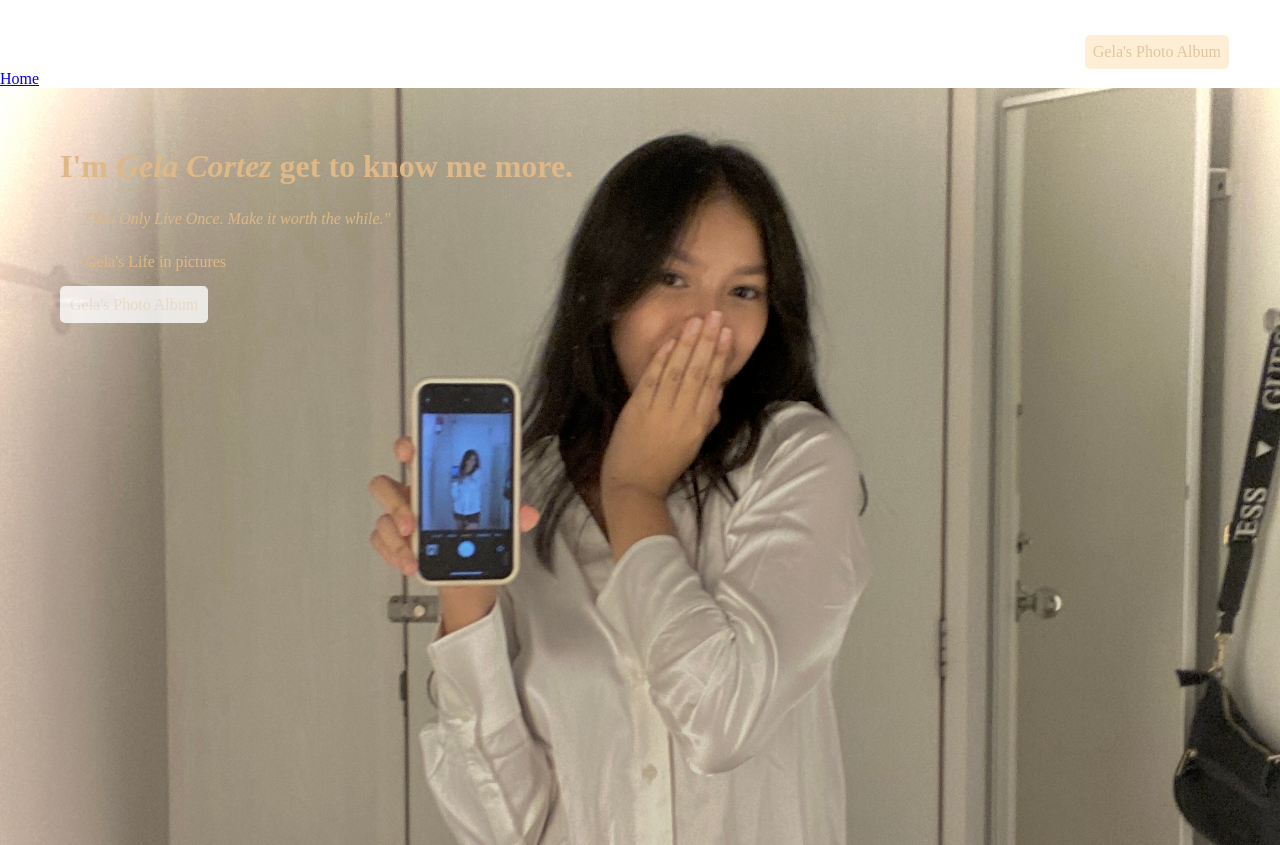
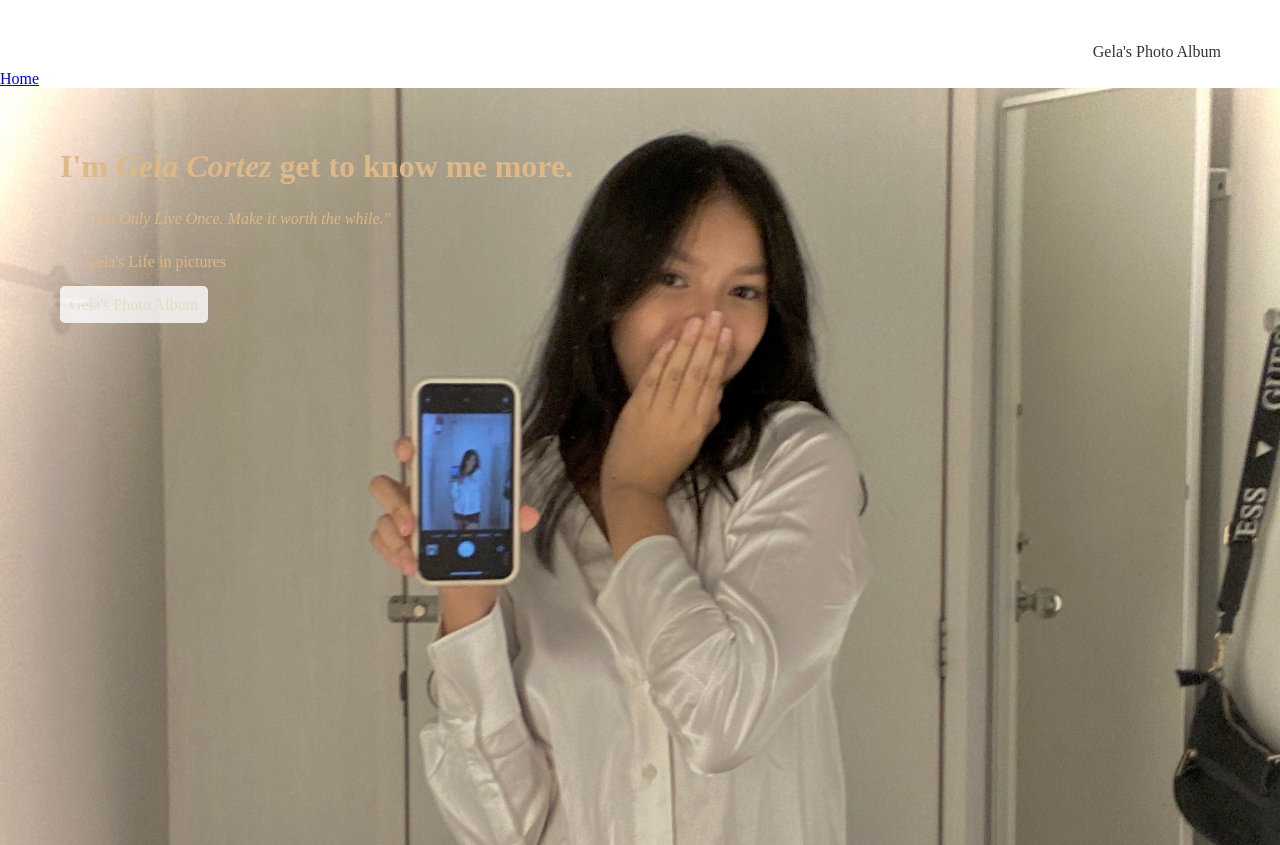
Before and after one commit to gelacrtz/Q1AA1_Ba_Cortez, a plain HTML site: page index.html in a window 1280 px wide. Shown: the top 845 px of the page. Drawn offline with Linux system fonts and the light colour scheme.

Commit message:
style.css

```diff
--- a/style.css
+++ b/style.css
@@ -23,8 +23,8 @@
     opacity: 0.8;
 }
 #photos a{
-    background-color: blanchedalmond;
-    color: burlywood;
+    background-image: url(background.avif) height="100%" width="100%";
+    color: black;
     text-decoration: none;
     border-radius: 5px;
     padding: 1vh;
```
